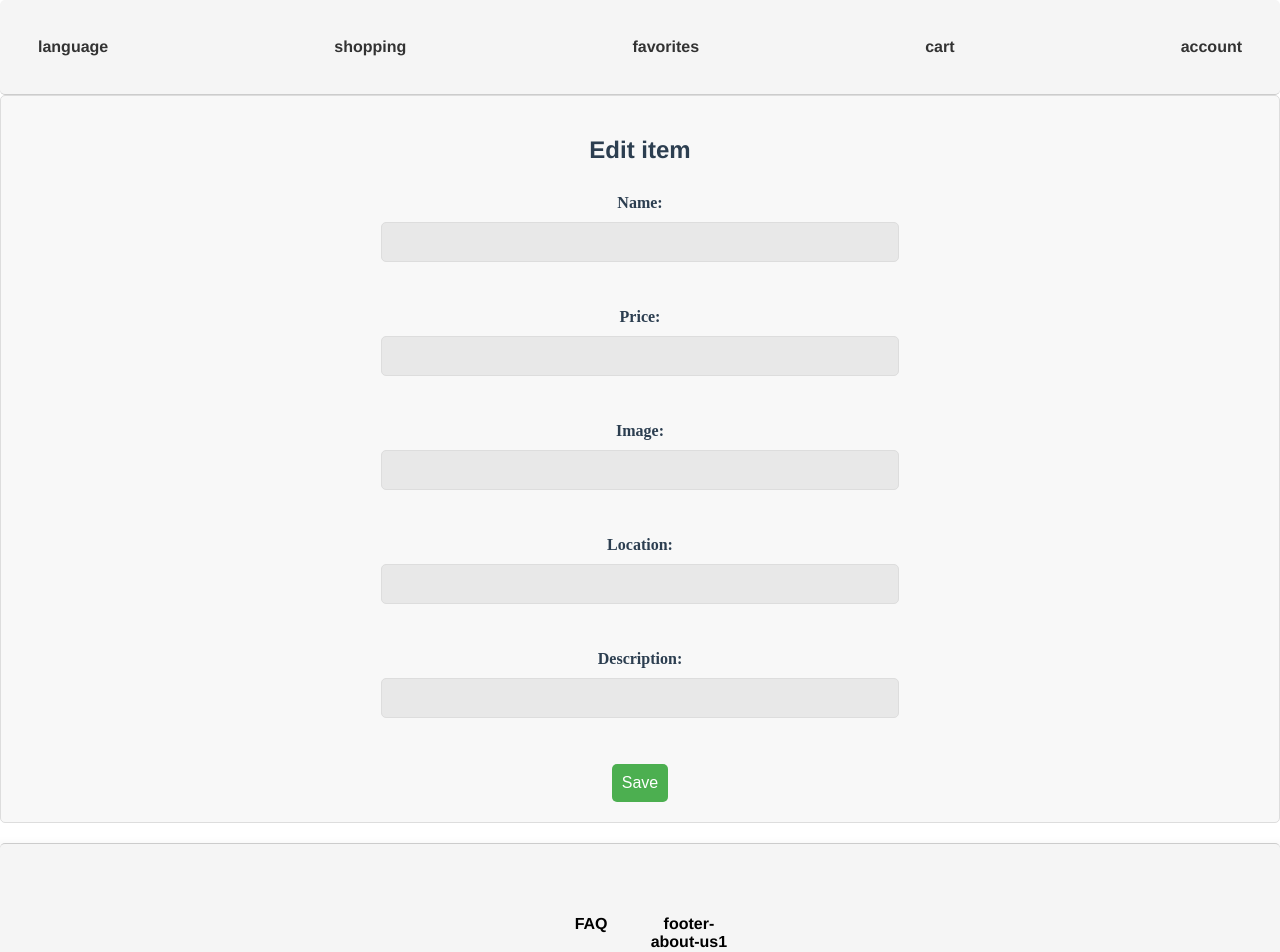
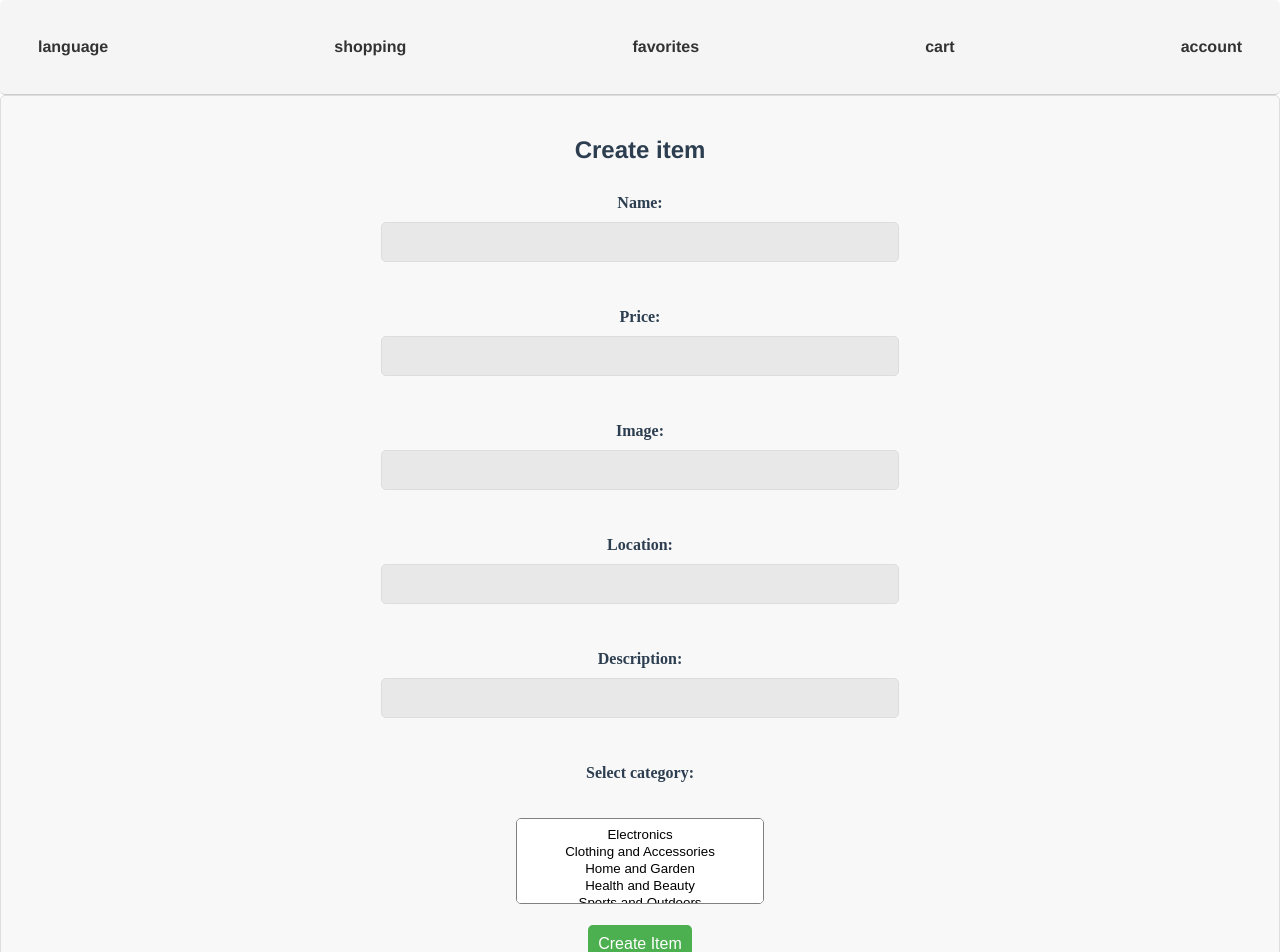
Before and after one commit to Shershulia/FullstackMarketplace, a Vue app in the folder frontend/: page /item/create in a window 1280 px wide. Shown: the top 952 px of the page. Built offline with nearby package versions, Linux system fonts and the light colour scheme; what @fawmi/vue-google-maps would draw is missing.

Commit message:
Add categories to item create still no functionality

```diff
--- a/frontend/src/views/CreateItem.vue
+++ b/frontend/src/views/CreateItem.vue
@@ -1,13 +1,23 @@
 <template>
   <div class="editItemContainer">
-    <h2>Edit item</h2>
+    <h2>Create item</h2>
     <p><strong>Name:</strong> <input v-model="item.name" /></p>
     <p><strong>Price:</strong> <input v-model="item.price" /></p>
     <p><strong>Image:</strong> <input v-model="item.image" /></p>
     <p><strong>Location:</strong> <input v-model="item.location" /></p>
     <p><strong>Description:</strong> <input v-model="item.description" /></p>
+    <p><strong>Select category:</strong></p>
+    <select multiple>
+      <option>Electronics</option>
+      <option>Clothing and Accessories</option>
+      <option>Home and Garden</option>
+      <option>Health and Beauty</option>
+      <option>Sports and Outdoors</option>
 
-    <button @click="updateItem" class="saveButton">Save</button>
+    </select>
+    <div class="saveButtonContainer">
+      <button @click="updateItem" class="saveButton">Create Item</button>
+    </div>
   </div>
 </template>
 
@@ -50,15 +60,21 @@ export default {
 .editItemContainer {
   background-color: #f8f8f8;
   padding: 20px;
+  justify-content: center;
   border: 1px solid #ddd;
   border-radius: 5px;
   margin-bottom: 20px;
 }
 
-.editItemContainer p {
+.editItemContainer p  {
   display: flex;
   flex-direction: column;
   align-items: center;
+}
+.editItemContainer select{
+  width: 20%;
+  display: inline-block;
+  text-align: center;
 }
 
 .editItemContainer input {
@@ -83,5 +99,10 @@ export default {
   font-size: 16px;
   margin-top: 10px;
 }
+.saveButtonContainer{
+  display: flex;
+  justify-content: center;
+}
+
 
 </style>
```
